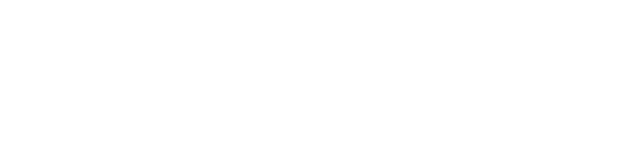
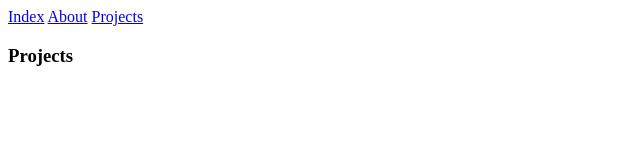
Before and after one commit to DanKnorr/MCCFrontEnd2018, a plain HTML site: page Class 3/projects.html in a window 1280 px wide. Shown: the whole page, without its empty margins (0-640 px from the left). Drawn offline with Linux system fonts and the light colour scheme.

Commit message:
more updates

```diff
--- a/Class 3/projects.html
+++ b/Class 3/projects.html
@@ -1,6 +1,20 @@
 <DOCTYPE! html>
 <html>
+<head>
+
+</head>
+
 <body>
+
+
+	<a href="index.html">Index</a>
+	<a href="about.html">About</a>
+	<a href="projects.html">Projects</a>
+
+	<br/>
+
+	<h3>Projects</h3>
+
 
 </body>
 </html>
```
Also changed, not shown: Class 3/about.html (+14 -0 lines), Class 3/index.html (+14 -0 lines).
